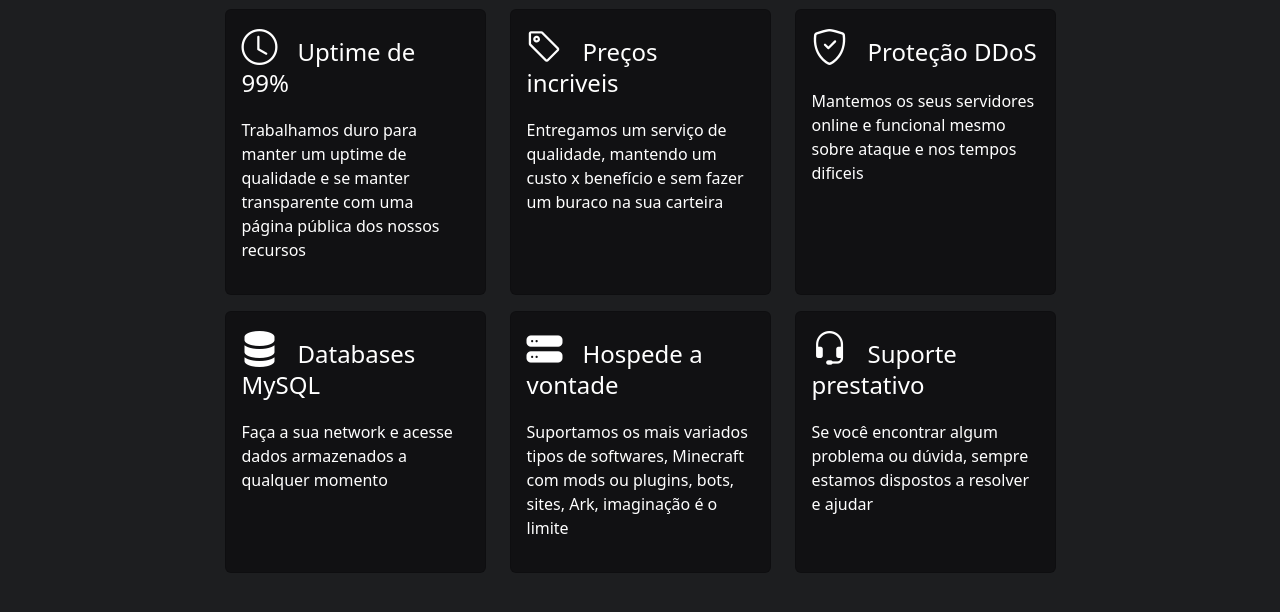
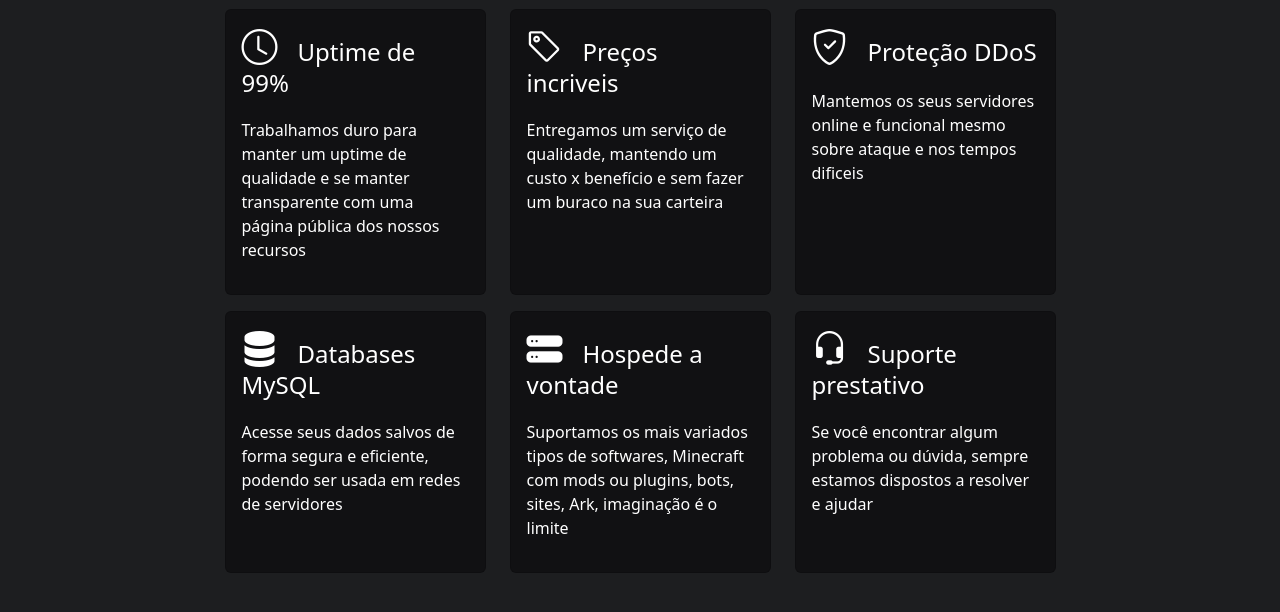
Before and after one commit to Zeptiny/stelaris.github.io, a plain HTML site: page index.html in a window 1280 px wide. Shown: the part 398-1010 px from the top of the page. Drawn offline with nearby package versions, Linux system fonts and the light colour scheme.

Commit message:
Update index.html

```diff
--- a/index.html
+++ b/index.html
@@ -80,7 +80,7 @@
 				<div class="card text-white mb-3 vantagens" style="background-color: #111113; height: 100%;">
 						<div class="card-body">
 							<h5 class="card-title"><i class="bi bi-server" style="font-size: 1.5em;margin-right: 20px";></i>Databases MySQL</h5>
-							<p class="card-text">Faça a sua network e acesse dados armazenados a qualquer momento</p>
+							<p class="card-text">Acesse seus dados salvos de forma segura e eficiente, podendo ser usada em redes de servidores</p>
 						</div>
 				</div>
 			</div>
```
